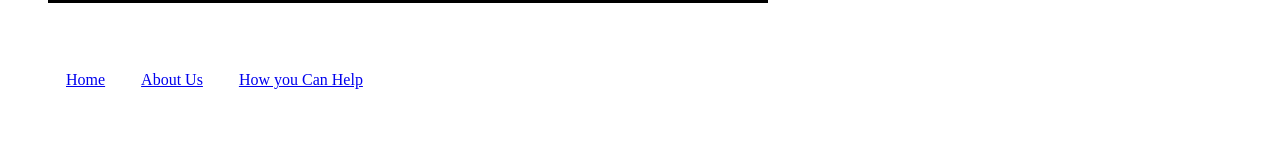
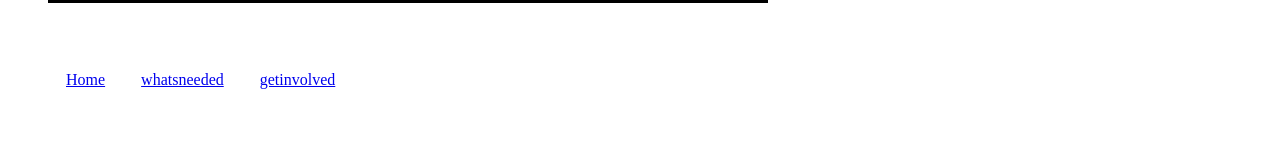
Before and after one commit to tsyuan541/tsyuan541.github.io, a plain HTML site: page index.html in a window 1280 px wide. Shown: the part 186-329 px from the top of the page. Drawn offline with Linux system fonts and the light colour scheme.

Commit message:
Update index.html

```diff
--- a/index.html
+++ b/index.html
@@ -14,10 +14,10 @@
         <a href="index.html">Home</a>
       </li>
       <li>
-        <a href="aboutus.html">About Us</a>
+        <a href="whatsneeded.html">whatsneeded</a>
       </li>
       <li>
-        <a href="help.html">How you Can Help</a>
+        <a href="getinvolved.html">getinvolved</a>
       </li>
     </ul>
   </nav>
```
